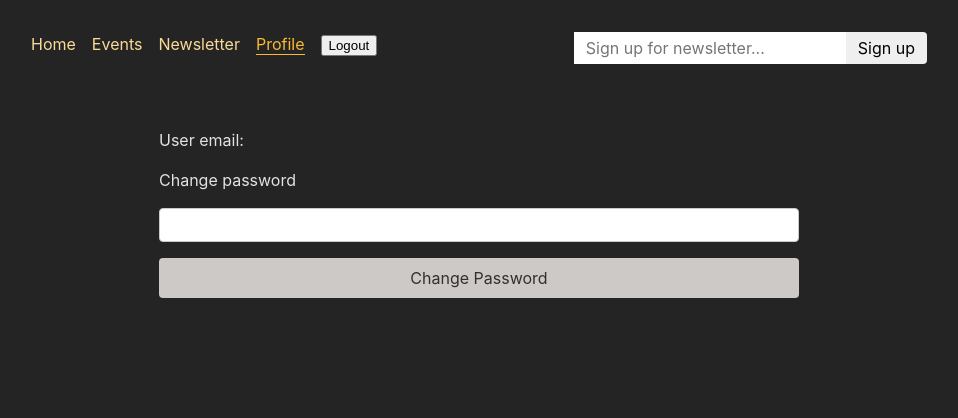
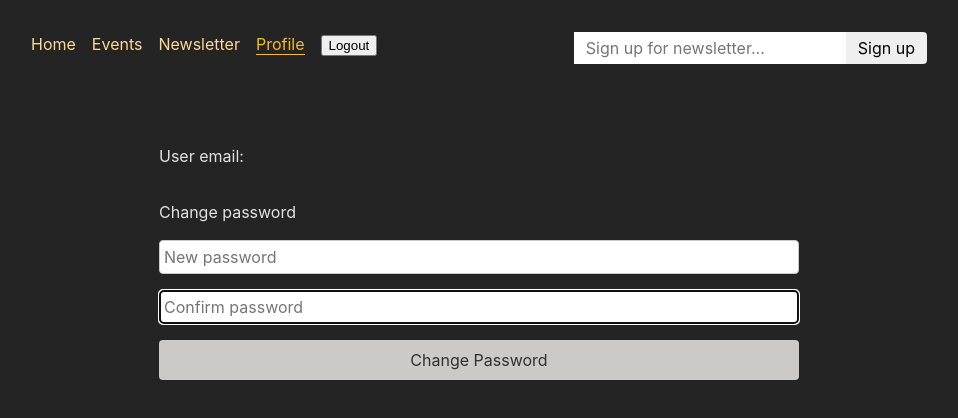
Before and after one commit to Ojfirst/eventsapp, a React (Vite) app: page /profile in a window 1280 px wide. Shown: the top 418 px of the page, without its empty margins (161-1119 px from the left). Built offline with nearby package versions, Linux system fonts and the light colour scheme; sample sign-in values are in the browser's storage.

Commit message:
Fix UI login error content

```diff
--- a/src/components/Auth/AuthForm.jsx
+++ b/src/components/Auth/AuthForm.jsx
@@ -1,9 +1,15 @@
-import { Form, Link, useNavigation, useSearchParams, useActionData } from 'react-router';
+import {
+	Form,
+	Link,
+	useNavigation,
+	useSearchParams,
+	useActionData,
+} from 'react-router';
 
 import classes from './AuthForm.module.css';
 
 function AuthForm() {
-  const data = useActionData(); // Return data of an action
+	const data = useActionData(); // Return data of an action
   console.log(data);
 	const [searchParams] = useSearchParams();
 	const navigation = useNavigation();
@@ -15,7 +21,13 @@ function AuthForm() {
 		<>
 			<Form method="post" className={classes.form}>
 				<h1>{isLogin ? 'Log in' : 'Create a new user'}</h1>
-        {data && <p>{data}</p>}
+
+				{data && data.message && (
+					<p className={classes.error}>{data.message}</p>
+				)}
+				{data && typeof data === 'string' && (
+					<p className={classes.error}>{data}</p>
+				)}
 				<p>
 					<label htmlFor="email">Email</label>
 					<input id="email" type="email" name="email" required />
--- a/src/components/Events/EventForm.jsx
+++ b/src/components/Events/EventForm.jsx
@@ -4,7 +4,6 @@ import classes from './EventForm.module.css';
 
 function EventForm({ method, event }) {
 	const data = useActionData(); // Return data of an action
-  console.log(data);
 	const navigation = useNavigation();
 	const navigate = useNavigate();
 
--- a/src/components/Events/EventsList.module.css
+++ b/src/components/Events/EventsList.module.css
@@ -54,7 +54,4 @@
     width: 100%;
     height: auto;
   }
-  .item h2 {
-    margin: 0 0 12px 0;
-  }
 }
--- a/src/components/Profile/ProfileItem.jsx
+++ b/src/components/Profile/ProfileItem.jsx
@@ -1,12 +1,11 @@
 import React from 'react';
 import { Form, useNavigation, useActionData } from 'react-router';
+import { getUserEmail } from '../../util/auth';
 
 import classes from './ProfileItem.module.css';
-import { getUserEmail } from '../../util/auth';
 
 const ProfileItem = () => {
-  const data = useActionData(); // Return data of an action
-  console.log(data);
+	const data = useActionData(); // Return data of an action
 	const navigation = useNavigation();
 	const userEmail = getUserEmail();
 
@@ -16,17 +15,31 @@ const ProfileItem = () => {
 
 	return (
 		<Form className={classes.form} method="POST" action="/profile">
-			<ul>
-				<li>User email: {userEmail}</li>
-			</ul>
+			<p>User email: {userEmail}</p>
 
 			<label htmlFor="password">Change password</label>
-			<input type="password" id="password" name="password" required />
+			<input
+				type="password"
+				id="password"
+				name="password"
+        autoFocus
+        autoComplete='email'
+				placeholder="New password"
+				required
+			/>
+			<input
+				type="password"
+				id="password"
+				name="confrim-password"
+        autoFocus
+        autoComplete='email'
+				placeholder="Confirm password"
+				required
+			/>
 			<button type="submit">
 				{isSubmitting ? 'Sending...' : 'Change Password'}
 			</button>
-      {data && (
-        <p className={classes.message}>{data}</p>)}
+			{data && <p className={classes.message}>{data}</p>}
 		</Form>
 	);
 };
--- a/src/loader-action/ChangePassword.js
+++ b/src/loader-action/ChangePassword.js
@@ -1,12 +1,19 @@
+import { redirect } from 'react-router';
 import { getAuthToken } from '../util/auth';
 
 const changePasswordAction = async ({ request }) => {
 	const data = await request.formData();
-	const currentPassword = data.get('password');
+	const newPassword = data.get('password');
+	const confirmPasswoord = data.get('confrim-password'); // TODO
+
+  // TODO
+	if (newPassword !== confirmPasswoord) {
+		throw new Response(JSON.stringify({ message: 'Password mismatch' }));
+	}
 
 	// Validate passwords
-	if (!currentPassword || currentPassword.length < 6) {
-		return { message: 'Invalid password input' };
+	if (!newPassword || newPassword.length < 6) {
+		throw new Response(JSON.stringify({ message: 'Invalid password input' }));
 	}
 
 	const token = getAuthToken();
@@ -23,7 +30,7 @@ const changePasswordAction = async ({ request }) => {
 			headers: { 'Content-Type': 'application/json' },
 			body: JSON.stringify({
 				idToken: token,
-				password: currentPassword,
+				password: newPassword,
 				returnSecureToken: true,
 			}),
 		}
@@ -36,6 +43,8 @@ const changePasswordAction = async ({ request }) => {
 
 	const responseData = await response.json();
 	if (responseData) return 'Password changed successfully';
+  // TODO
+  return redirect('auth')
 };
 
 export default changePasswordAction;
--- a/src/loader-action/authAction.js
+++ b/src/loader-action/authAction.js
@@ -1,6 +1,7 @@
 import { redirect } from 'react-router';
 
 const authAction = async ({ request }) => {
+  try {
     // Parse the URL to get the mode (login or signup)
     const url = new URL(request.url);
     const mode = (url.searchParams.get('mode') || 'login').toLowerCase();
@@ -35,6 +36,8 @@ const authAction = async ({ request }) => {
       const errorData = await response.json();
       if (errorData && errorData.error && errorData.error.message) {
         return errorData.error.message;
+      } else {
+        return { message: 'An unknown error occurred.' };
       }
     }
 
@@ -56,6 +59,14 @@ const authAction = async ({ request }) => {
         return redirect('/');
       }
     }
+  } catch (error) {
+    if (error instanceof TypeError) {
+      // Network error (e.g., offline)
+      return { message: 'Check your internet connection.' };
+    }
+    // Unexpected error
+    return { message: error.message || 'An unexpected error occurred.' };
+  }
 };
 
 export default authAction;
```
Lines whose indentation alone changed are shown as unchanged.
